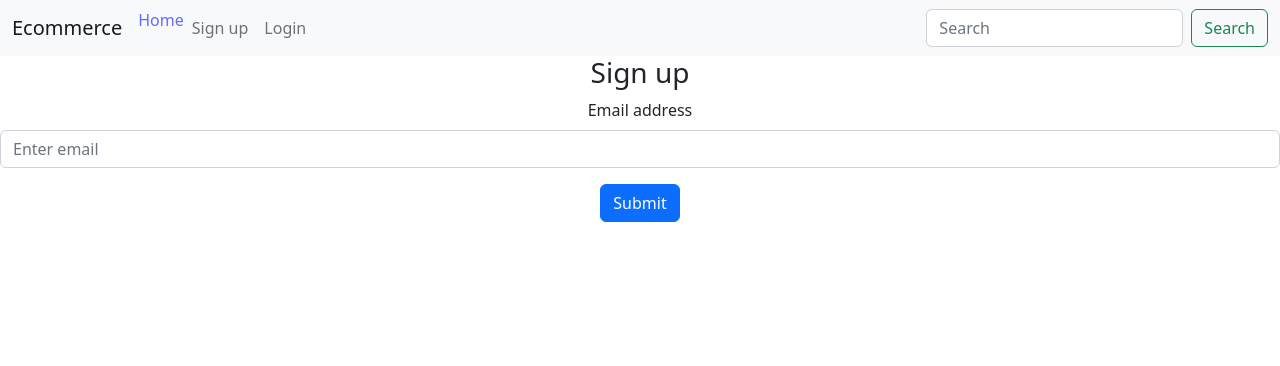
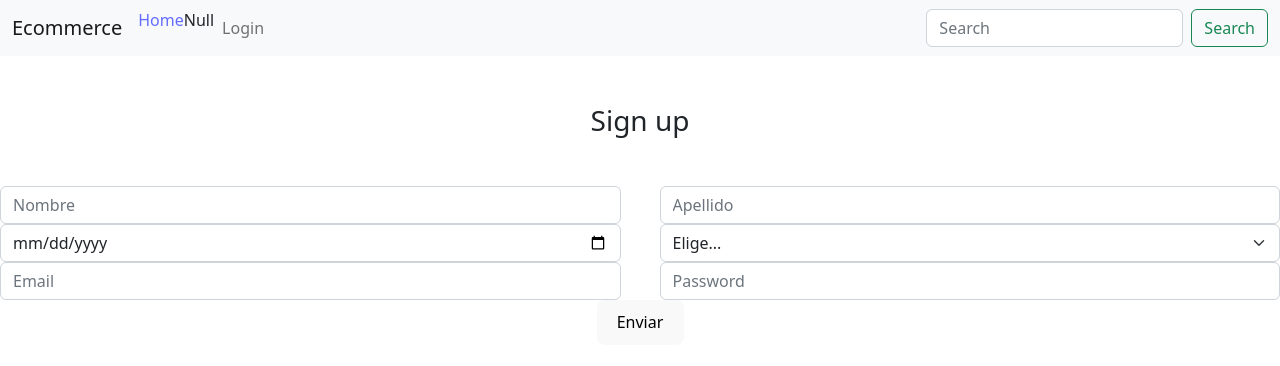
Before and after one commit to blueflamehaze/ecommerce, a React (Vite) app: page /signup in a window 1280 px wide. Shown: the top 366 px of the page. Built offline with nearby package versions, Linux system fonts and the light colour scheme; no server answers.

Commit message:
Add local storage to login

```diff
--- a/src/App.jsx
+++ b/src/App.jsx
@@ -4,6 +4,7 @@ import "./App.css";
 import Home from "./pages/Home";
 import NavbarApp from "./components/NavbarApp";
 import SignUp from "./pages/SignUp";
+import Login from "./pages/Login";
 import { Routes, Route, Navigate, useNavigate } from "react-router-dom";
 
 function App() {
@@ -15,6 +16,7 @@ function App() {
 				const  {data}  = await axios.get(
 					"https://ecomerce-master.herokuapp.com/api/v1/item"
 				);
+				localStorage.setItem("products", products);
 				const dataCopy= data.slice(1,50);
 				setProducts(dataCopy);
 			} catch (error){
@@ -25,13 +27,13 @@ function App() {
 	}, []);
 
 
-
 	return (
 		<>
 			<NavbarApp/>
 			<Routes>
 				<Route path="/" element={<Home products={products} />}></Route>
 				<Route path="/signup" element={<SignUp />}></Route>
+				<Route path="/login" element={<Login />}></Route>
 				<Route path="*" element={<h3>Error 404</h3>}></Route>
 			</Routes>
 		</>
--- a/src/components/NavbarApp.jsx
+++ b/src/components/NavbarApp.jsx
@@ -1,4 +1,4 @@
-import React from "react";
+import React, {useEffect,useState} from "react";
 import Button from "react-bootstrap/Button";
 import Container from "react-bootstrap/Container";
 import Form from "react-bootstrap/Form";
@@ -7,6 +7,43 @@ import Navbar from "react-bootstrap/Navbar";
 import { Link } from "react-router-dom";
 
 const NavbarApp = () => {
+	const [isUserLogged, setIsUserLogged] = useState({isUserLogged: false, role:""});
+
+	/* 	(function(){ const products = localStorage.getItem("products");
+		console.log("Navbar", products);})(); */
+
+	useEffect(() => {
+		const logged = localStorage.getItem("isUserLogged");
+		const jsonLogged = JSON.parse(logged);
+		console.log(typeof jsonLogged);
+		console.log(jsonLogged);
+		setIsUserLogged(jsonLogged);
+		console.log("ESTADO", isUserLogged);
+	}, [isUserLogged]);
+
+	/* 	useEffect(() => {
+		function checkUserData() {
+			const logged = localStorage.getItem("isUserLogged");
+			const jsonLogged = JSON.parse(logged);
+
+			if (jsonLogged) {
+				setIsUserLogged(jsonLogged);
+			}
+		}
+		window.addEventListener("storage", checkUserData);
+		console.log(isUserLogged);
+		return () => {
+			window.removeEventListener("storage", checkUserData);
+		};
+	}, [isUserLogged.isUserLogged]); */
+
+
+
+	const resetLogin = () =>{
+		setIsUserLogged({isUserLogged: false, role:""});
+	};
+
+
 	return (
 		<Navbar bg="light" expand="lg">
 			<Container fluid>
@@ -19,8 +56,12 @@ const NavbarApp = () => {
 						navbarScroll
 					>
 						<Link to="/">Home</Link>
-						<Nav.Link href="#action2">Sign up</Nav.Link>
-						<Nav.Link href="#action2">Login</Nav.Link>
+						{isUserLogged ? "Existe" : "Null"}
+						<Nav.Link href="/login">Login</Nav.Link>
+						{/* {isUserLogged.isUserLogged ? (<>
+							<p>{isUserLogged.role}</p> <button onClick={resetLogin}>Logout</button>
+						</>) : (<><Link to="/signup">Sign up</Link>
+							<Nav.Link href="/login">Login</Nav.Link></>)} */}
 					</Nav>
 					<Form className="d-flex">
 						<Form.Control
--- a/src/pages/Home.jsx
+++ b/src/pages/Home.jsx
@@ -9,7 +9,6 @@ const Home = ({products}) => {
 			<h1 className="my-5">Productos</h1>
 			<div className="row justify-content-center">
 				{products.map((value, index) => {
-					console.log(value);
 					const productInfo={name: value.product_name, price: value.price, image: value.image};
 					return (
 						<div key={index} className="col-12 col-sm-12 col-md-6 col-lg-3 col-xl-3" ><Card  productInfo={productInfo}/></div>
--- /dev/null
+++ b/src/pages/Login.jsx
@@ -0,0 +1,50 @@
+import React, {useState} from "react";
+import axios from "axios";
+import { useNavigate } from "react-router-dom";
+
+const Login = () => {
+	const [loginData, setLoginData] = useState({});
+
+	const navigate = useNavigate();
+
+	const handleLoginData = ({ target: { value, name } }) =>{
+		setLoginData({...loginData, [name]: value});
+	};
+
+	const userLogin = async (e)=>{
+		e.preventDefault();
+		try {
+			const isUserLogged = await axios.post("https://ecomerce-master.herokuapp.com/api/v1/login", loginData);
+			if(isUserLogged.status === 200){
+				localStorage.setItem("isUserLogged", JSON.stringify({isUserLogged: true, role: isUserLogged.data.role}) );
+				alert("Usuario logeado");
+				navigate("/");
+			}
+		} catch (error){
+			console.error(error);
+		}
+	};
+
+
+	return (
+		<><h3 className="my-5">Login</h3>
+			<form onSubmit={userLogin} id="login">
+				<div className="row">
+					<div className="col">
+						<input type="email" className="form-control" placeholder="Email" aria-label="Email" name="email" value={loginData.email || "" } onChange={handleLoginData}/>
+					</div>
+					<div className="col">
+						<input type="password" className="form-control" placeholder="Password" aria-label="Password" name="password" value={loginData.password  || ""} onChange={handleLoginData}/>
+					</div>
+				</div>
+				<div className="row">
+					<div className="col">
+						<button type="submit">Enviar</button>
+					</div>
+				</div>
+			</form >
+		</>
+	);
+};
+
+export default Login;
--- a/src/pages/SignUp.jsx
+++ b/src/pages/SignUp.jsx
@@ -1,21 +1,74 @@
-import React from "react";
-import Button from "react-bootstrap/Button";
-import Form from "react-bootstrap/Form";
+import React, {useState} from "react";
+import axios from "axios";
+import { useNavigate } from "react-router-dom";
+
 
 
 const SignUp = () => {
+	const [userData, setUserData] = useState({});
+
+	const navigate = useNavigate();
+
+	const handleUserData = ({ target: { value, name } }) =>{
+		setUserData({...userData, [name]: value});
+	};
+
+	const registerUser = async (e) =>{
+		e.preventDefault();
+		try {
+			const isUserRegistered = await axios.post("https://ecomerce-master.herokuapp.com/api/v1/signup", userData);
+			if(isUserRegistered.status == 200){
+				alert("Usuario registrado");
+				navigate("/login");
+			}
+		} catch (error){
+			console.error(error);
+			console.log("Algo salió mal");
+		}
+		setUserData({});
+	};
+
+
 	return (
 		<>
-			<h3>Sign up</h3>
-			<Form>
-				<Form.Group className="mb-3" controlId="formBasicEmail">
-					<Form.Label>Email address</Form.Label>
-					<Form.Control type="email" placeholder="Enter email" />
-				</Form.Group>
-				<Button variant="primary" type="submit">
-        Submit
-				</Button>
-			</Form>
+			<h3 className="my-5">Sign up</h3>
+			<form onSubmit={registerUser} id="registerUserData">
+				<div className="row">
+					<div className="col">
+						<input type="text" className="form-control" placeholder="Nombre" aria-label="Nombre" name="first_name" value={userData.first_name || ""} onChange={handleUserData}/>
+					</div>
+					<div className="col">
+						<input type="text" className="form-control" placeholder="Apellido" aria-label="Apellido" name="last_name" value={userData.last_name || ""} onChange={handleUserData}/>
+					</div>
+
+				</div>
+				<div className="row">
+					<div className="col">
+						<input type="date" className="form-control" placeholder="Fecha de nacimiento" aria-label="Fecha de nacimiento" name="birth_date" value={userData.birth_date || ""} onChange={handleUserData}/>
+					</div>
+					<div className="col">
+						<label className="visually-hidden" htmlFor="autoSizingSelect">Preference</label>
+						<select className="form-select" id="gender" name="gender" value={userData.gender || ""} onChange={handleUserData}>
+							<option defaultValue>Elige...</option>
+							<option value="M">Masculino</option>
+							<option value="F">Femenino</option>
+						</select>
+					</div>
+				</div>
+				<div className="row">
+					<div className="col">
+						<input type="email" className="form-control" placeholder="Email" aria-label="Email" name="email" value={userData.email || ""} onChange={handleUserData}/>
+					</div>
+					<div className="col">
+						<input type="password" className="form-control" placeholder="Password" aria-label="Password" name="password" value={userData.password || ""} onChange={handleUserData}/>
+					</div>
+				</div>
+				<div className="row">
+					<div className="col">
+						<button type="submit">Enviar</button>
+					</div>
+				</div></form >
+
 		</>
 	);
 };
```
Also changed, not shown: 2 other files (tests, documents, lock files or other folders).
